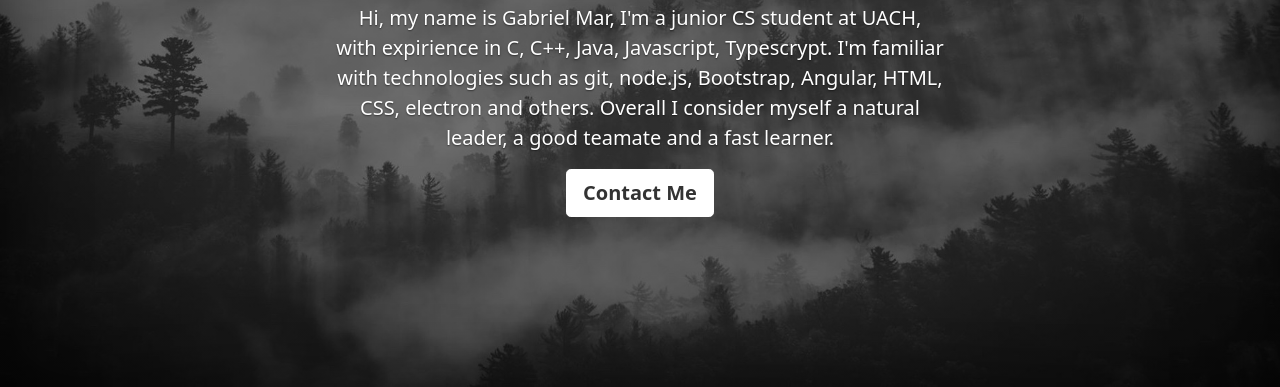
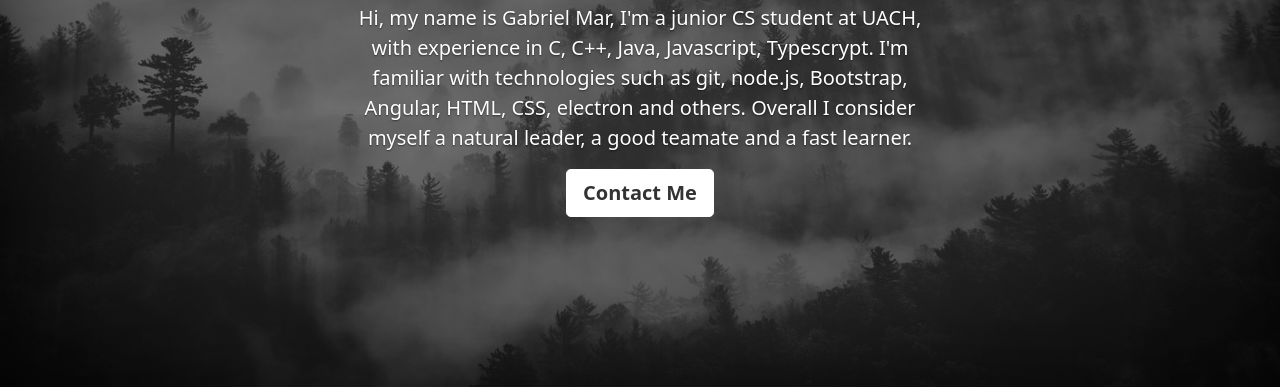
Before and after one commit to GabrielMarBarrio/resume-website, a website: page WWW/index.html in a window 1280 px wide. Shown: the part 413-800 px from the top of the page. Drawn offline with nearby package versions, Linux system fonts and the light colour scheme.

Commit message:
typo fix

```diff
--- a/WWW/index.html
+++ b/WWW/index.html
@@ -32,7 +32,7 @@
         <img src="assets/images/profile.png" class="rounded-circle img-fluid" alt="Responsive image">
 
         <h1>Computer Science Student</h1>
-        <p class="lead">Hi, my name is Gabriel Mar, I'm a junior CS student at UACH, with expirience in C, C++, Java, Javascript, Typescrypt. I'm familiar with technologies such as git, node.js, Bootstrap, Angular, HTML, CSS, electron and others.
+        <p class="lead">Hi, my name is Gabriel Mar, I'm a junior CS student at UACH, with experience in C, C++, Java, Javascript, Typescrypt. I'm familiar with technologies such as git, node.js, Bootstrap, Angular, HTML, CSS, electron and others.
           Overall I consider myself a natural leader, a good teamate and a fast learner.
         </p>
         <p class="lead">
```
